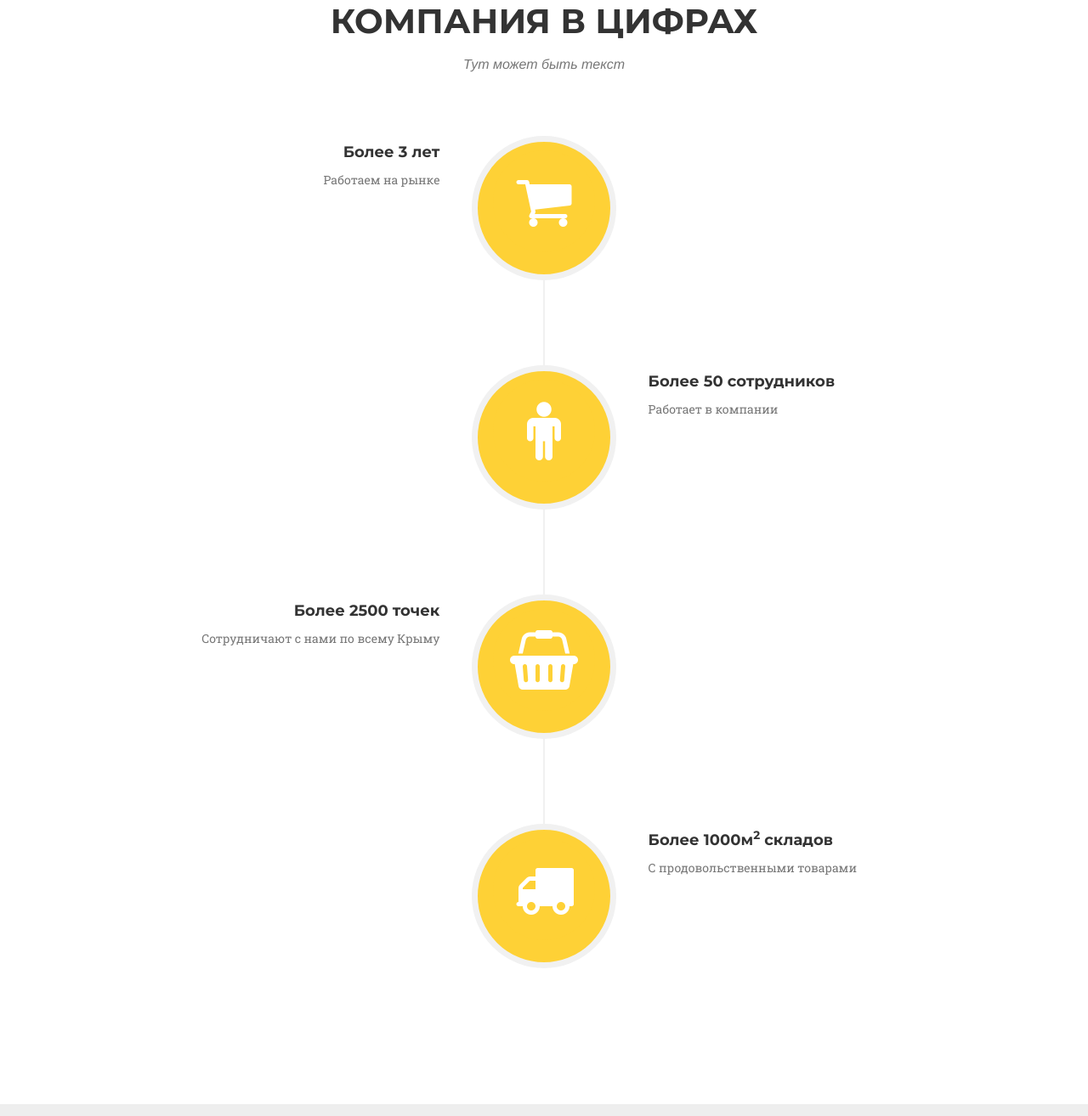
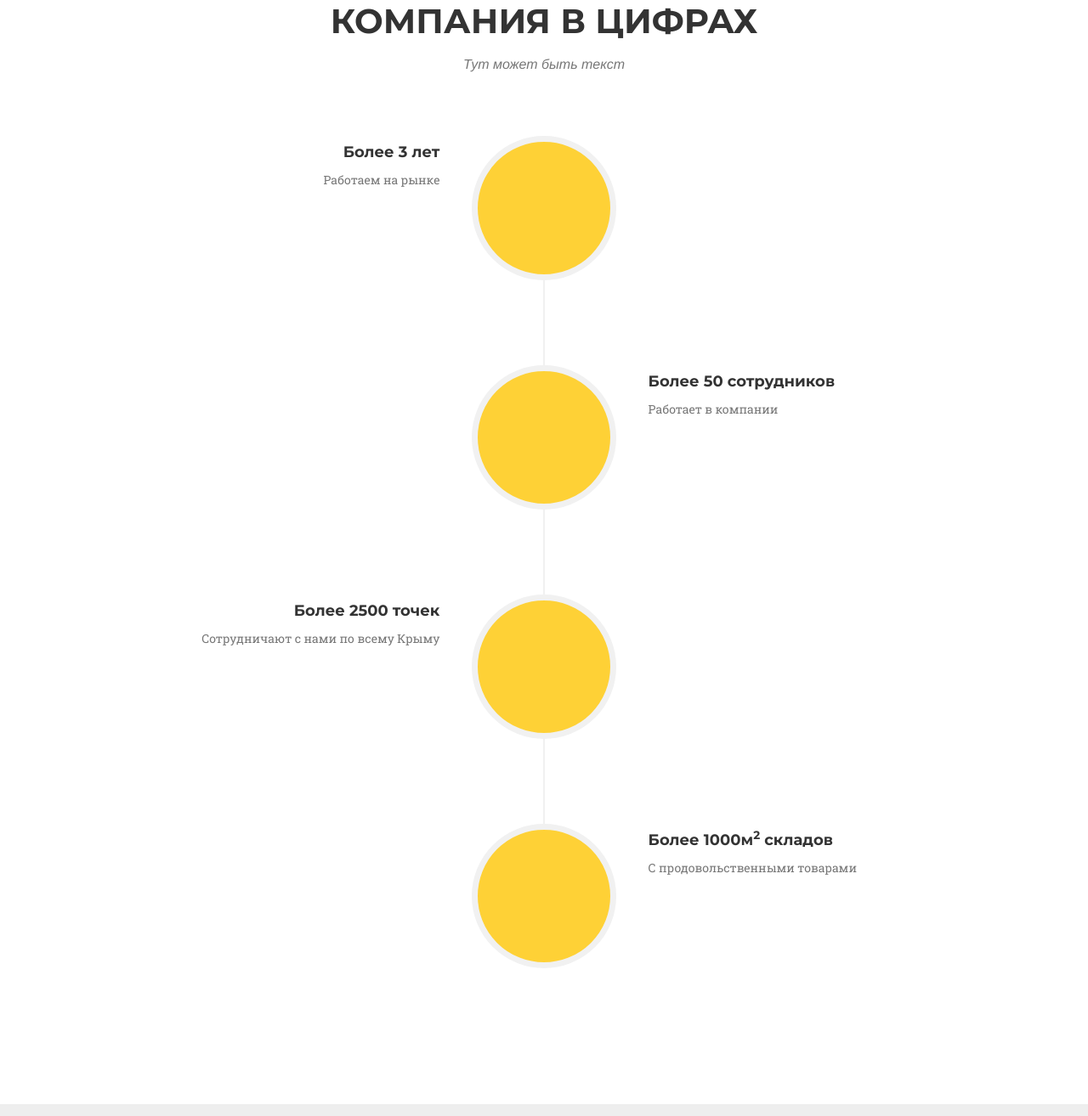
Before and after one commit to beer-trade/beer-trade.github.io, a website: page index.html in a window 1280 px wide. Shown: the part 1574-2888 px from the top of the page at 85% size. Drawn offline with nearby package versions, Linux system fonts and the light colour scheme; a web font is replaced by a local one.

Commit message:
mail fixes

```diff
--- a/index.html
+++ b/index.html
@@ -142,10 +142,10 @@
                     <ul class="timeline">
                         <li>
                             <div class="timeline-image">
-                              <span class="fa-stack fa-5x">
+                              <!--span class="fa-stack fa-5x">
                                   <i class="fa fa-circle fa-stack-2x text-primary"></i>
                                   <i class="fa fa-shopping-cart fa-stack-1x fa-inverse"></i>
-                              </span>
+                              </span-->
                             </div>
                             <div class="timeline-panel">
                                 <div class="timeline-heading">
@@ -159,10 +159,10 @@
                         </li>
                         <li class="timeline-inverted">
                             <div class="timeline-image">
-                              <span class="fa-stack fa-5x">
+                              <!--span class="fa-stack fa-5x">
                                   <i class="fa fa-circle fa-stack-2x text-primary"></i>
                                   <i class="fa fa-male fa-stack-1x fa-inverse"></i>
-                              </span>
+                              </span-->
                             </div>
                             <div class="timeline-panel">
                                 <div class="timeline-heading">
@@ -176,10 +176,10 @@
                         </li>
                         <li>
                             <div class="timeline-image">
-                              <span class="fa-stack fa-5x">
+                              <!--span class="fa-stack fa-5x">
                                   <i class="fa fa-circle fa-stack-2x text-primary"></i>
                                   <i class="fa fa-shopping-basket fa-stack-1x fa-inverse"></i>
-                              </span>
+                              </span-->
                             </div>
                             <div class="timeline-panel">
                                 <div class="timeline-heading">
@@ -193,10 +193,10 @@
                         </li>
                         <li class="timeline-inverted">
                             <div class="timeline-image">
-                              <span class="fa-stack fa-5x">
+                              <!--span class="fa-stack fa-5x">
                                   <i class="fa fa-circle fa-stack-2x text-primary"></i>
                                   <i class="fa fa-truck fa-stack-1x fa-inverse"></i>
-                              </span>
+                              </span-->
                             </div>
                             <div class="timeline-panel">
                                 <div class="timeline-heading">
@@ -370,7 +370,7 @@
             </div>
             <div class="row">
                 <div class="col-lg-12">
-                    <form name="sentMessage" id="contactForm" novalidate>
+                    <form action="https://formspree.io/gzernov@gmail.com" method="POST">
                         <div class="row">
                             <div class="col-md-6">
                                 <div class="form-group">
```
